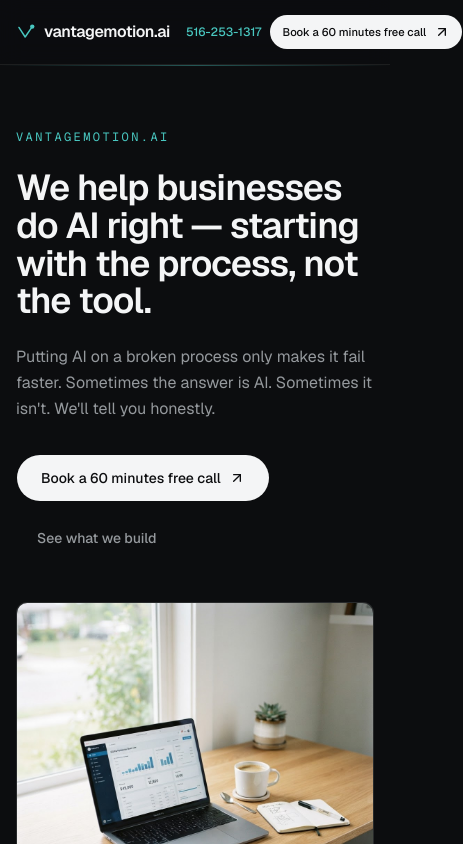
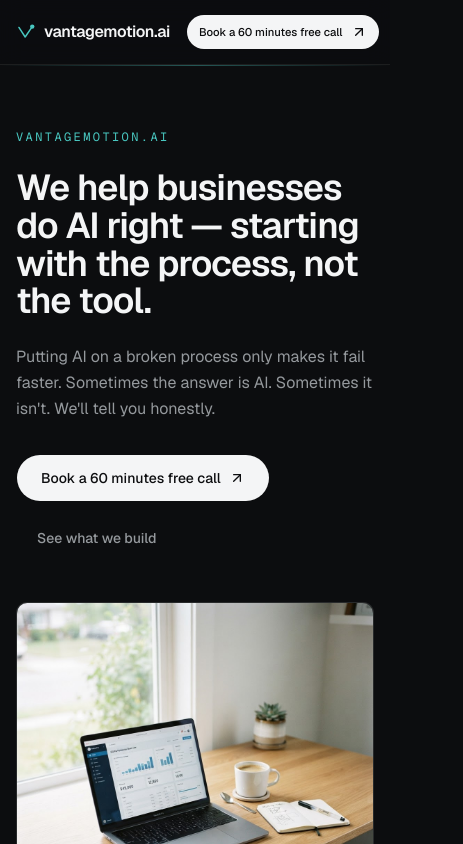
Before and after one commit to fosgate29/azala2, a Next.js app: page / in a window 390 px wide. Shown: the top 844 px of the page, 463 px wide, since content can reach past the window. Built offline with nearby package versions, Linux system fonts and the light colour scheme.

Commit message:
Revert phone number placement

```diff
--- a/components/site-footer.tsx
+++ b/components/site-footer.tsx
@@ -8,18 +8,9 @@ export function SiteFooter() {
           <VantageMotionLogo className="h-4 w-4 text-accent" />
           <span className="text-sm font-semibold tracking-tight">vantagemotion.ai</span>
         </div>
-        <div className="flex flex-col gap-2">
-          <a
-            href="tel:5162531317"
-            className="text-sm font-medium text-accent transition-colors hover:text-foreground"
-            aria-label="Call us at 516-253-1317"
-          >
-            516-253-1317
-          </a>
-          <p className="font-mono text-xs uppercase tracking-[0.18em] text-muted-foreground">
-            Business Analysis · Process Engineering · AI Automation
-          </p>
-        </div>
+        <p className="font-mono text-xs uppercase tracking-[0.18em] text-muted-foreground">
+          Business Analysis · Process Engineering · AI Automation
+        </p>
         <p className="text-xs text-muted-foreground">
           © {new Date().getFullYear()} vantagemotion.ai. All rights reserved.
         </p>
--- a/components/site-header.tsx
+++ b/components/site-header.tsx
@@ -29,16 +29,7 @@ export function SiteHeader() {
           ))}
         </nav>
 
-        <div className="flex shrink-0 items-center gap-2 sm:gap-3">
-          <a
-            href="tel:5162531317"
-            className="text-xs font-medium text-accent transition-colors hover:text-foreground sm:text-sm"
-            aria-label="Call us at 516-253-1317"
-          >
-            516-253-1317
-          </a>
-          <BookCallButton className="h-9 px-3 text-[0.7rem] sm:px-4 sm:text-[0.8rem]" />
-        </div>
+        <BookCallButton className="h-9 shrink-0 px-3 text-[0.7rem] sm:px-4 sm:text-[0.8rem]" />
       </div>
     </header>
   )
```
